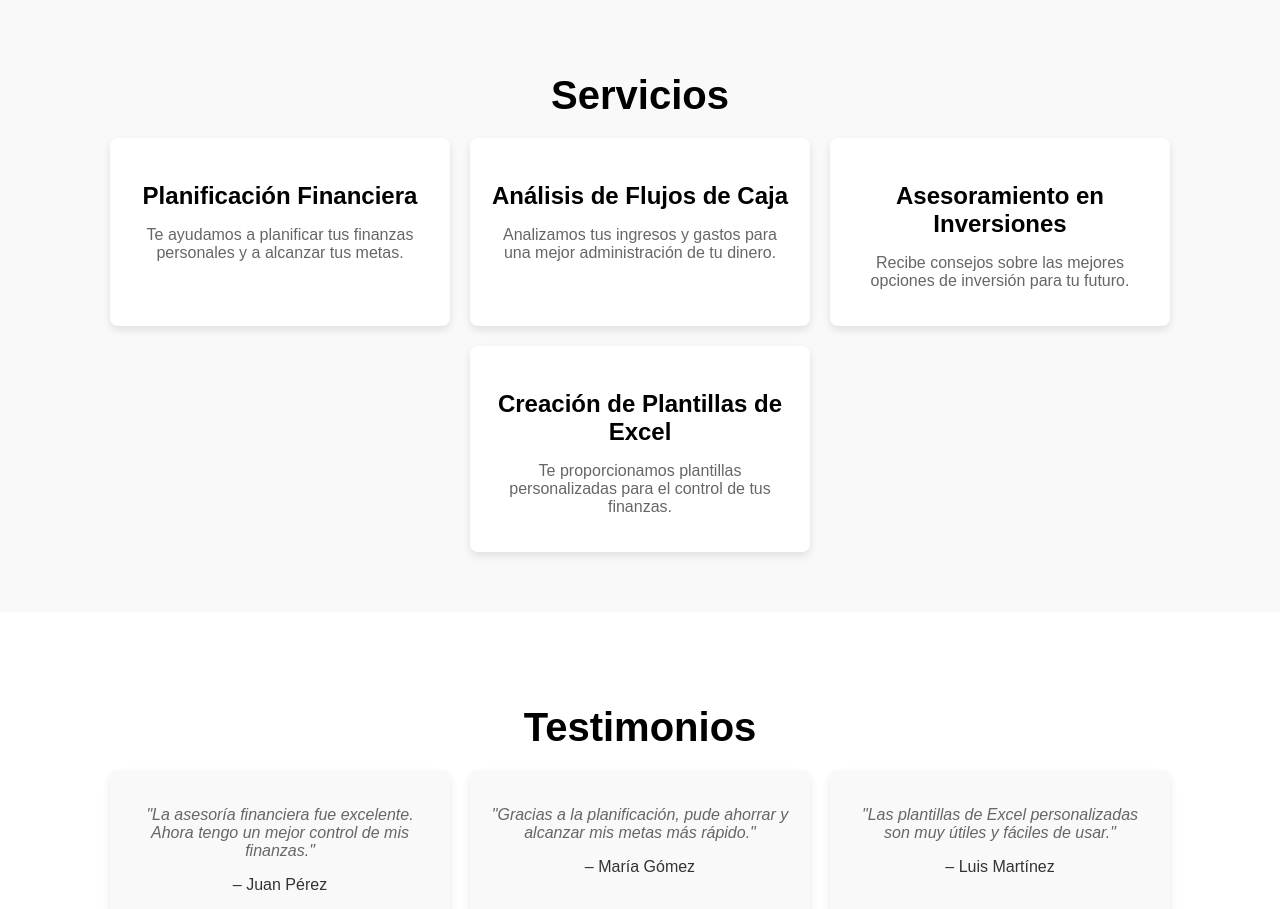
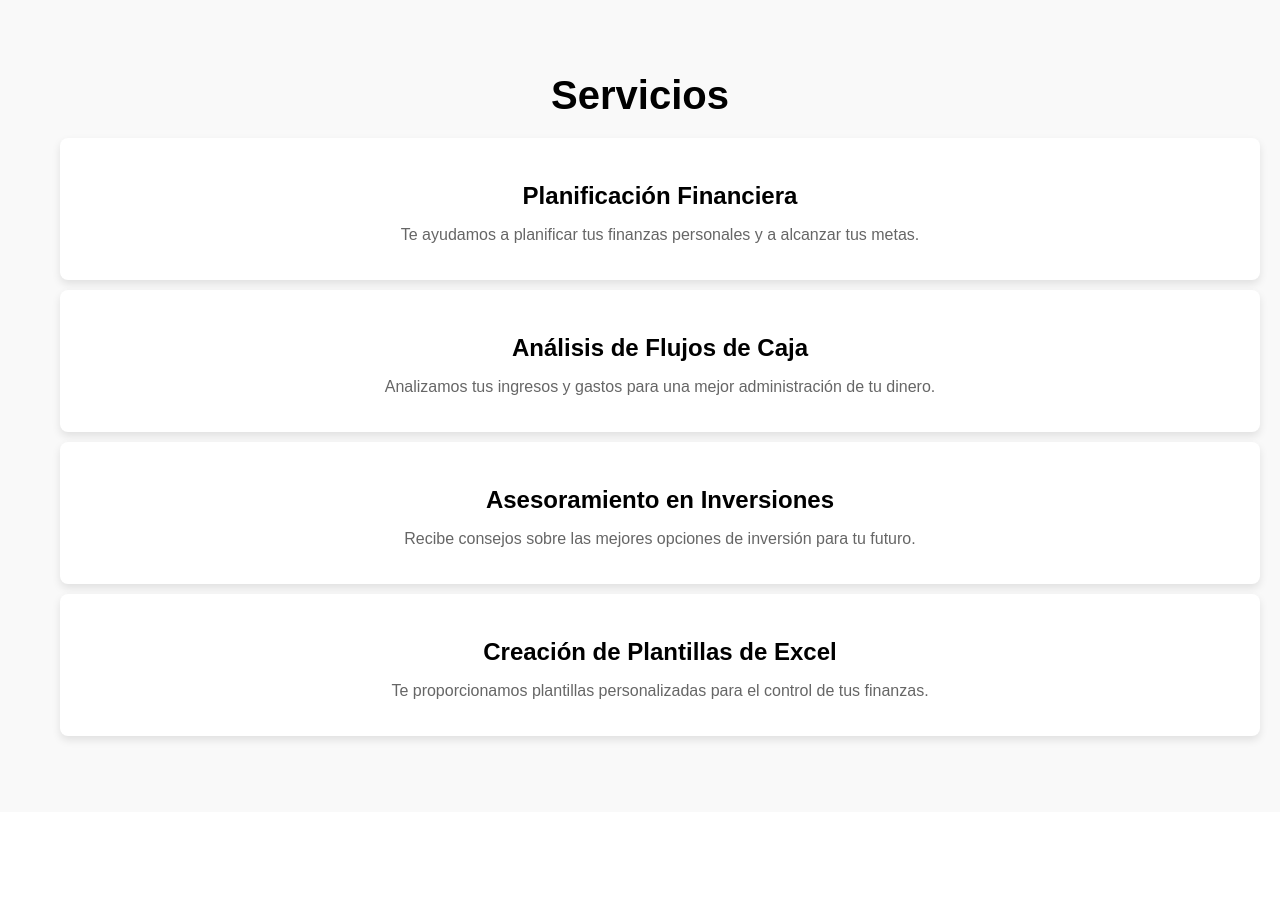
Before and after one commit to erick-leal/financial-advice, a React (Create React App) app: page / in a window 1280 px wide. Shown: the part 820-1729 px from the top of the page. Built offline with nearby package versions, Linux system fonts and the light colour scheme.

Commit message:
update css services

```diff
--- a/src/components/Services.js
+++ b/src/components/Services.js
@@ -12,19 +12,19 @@ const Title = styled.h2`
   margin-bottom: 20px;
 `;
 
-const ServiceList = styled.div`
-  display: flex;
+const ServiceList = styled.ul`
+  list-style: none;
   flex-wrap: wrap;
   justify-content: center;
   gap: 20px;
 `;
 
-const ServiceItem = styled.div`
+const ServiceItem = styled.li`
   background: white;
   padding: 20px;
   border-radius: 8px;
   box-shadow: 0 4px 8px rgba(0, 0, 0, 0.1);
-  width: 300px;
+  margin-bottom: 10px;
 `;
 
 const ServiceTitle = styled.h3`
```
